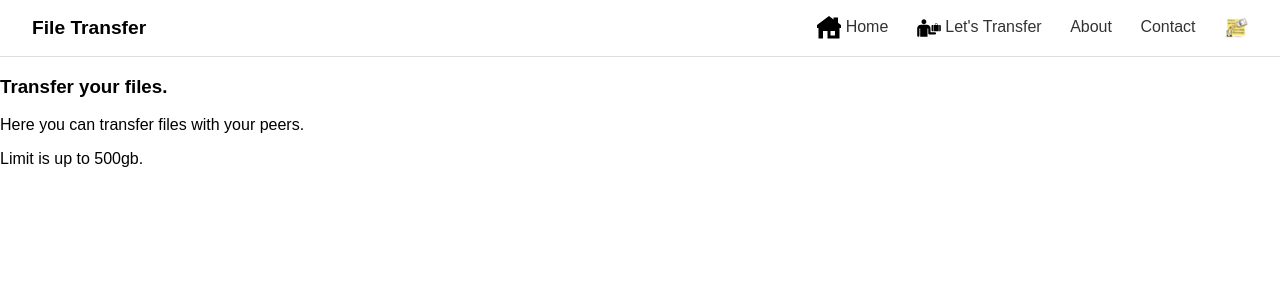
After one commit to Adrian030304/FileTransfer, a Flask app: template app/templates/upload_page.html in a window 1280 px wide. The commit adds this page. Shown: the top 300 px of the page. Run offline with Flask 3, Linux system fonts and the light colour scheme; the template is opened without the code that fills it, so the values that code supplies are empty.

Commit message:
set up html and svgs

```diff
--- a/app/templates/index.html
+++ b/app/templates/index.html
@@ -10,8 +10,13 @@
     <div class="main-nav">
         <div class="logo">File Transfer</div>
         <div class="nav">
-            <a href="{{ url_for('index') }}">Home</a>
-            <a href="#">Let's Transfer</a>
+            <a href="{{ url_for('index') }}">
+                <img src="{{url_for('static', filename='img/home.svg')}}" alt="Home">
+                <span>Home</span>
+            </a>
+            <a href="{{ url_for('transfer') }}">
+                <img src="{{ url_for('static', filename='img/luggage.svg') }}" alt="Transfer">
+                <span>Let's Transfer</span></a>
             <a href="#">About</a>
             <a href="#">Contact</a>
             <a href="#">
--- /dev/null
+++ b/app/templates/upload_page.html
@@ -0,0 +1,9 @@
+{% extends "index.html" %}
+
+{% block content %}
+    <div class="main-content">
+        <h3>Transfer your files.</h3>
+        <p>Here you can transfer files with your peers.</p>
+        <p>Limit is up to 500gb.</p>
+    </div>
+{% endblock %}
```
Also changed, not shown: app/static/img/home.svg (added), app/static/img/luggage.svg (added).
